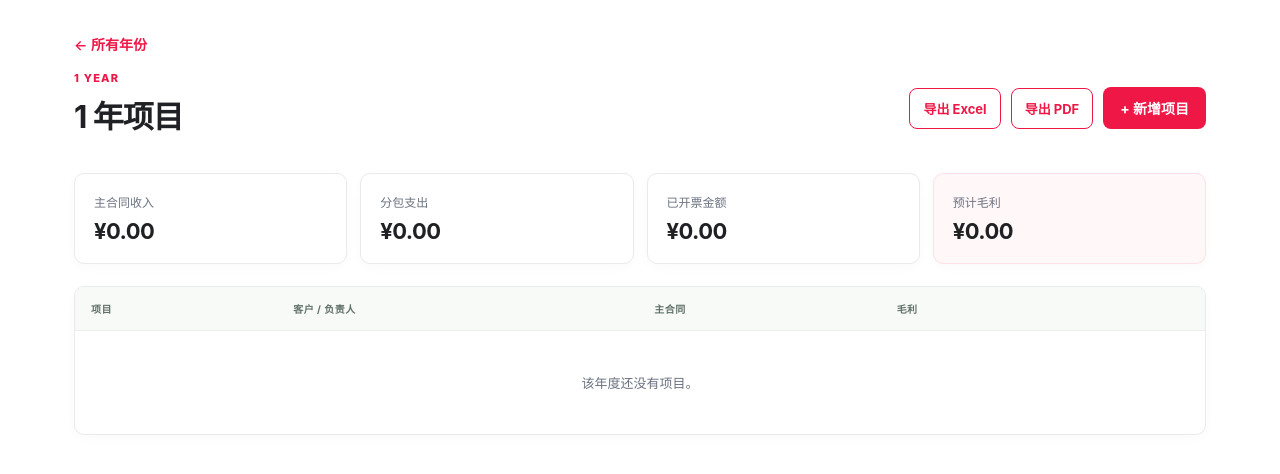
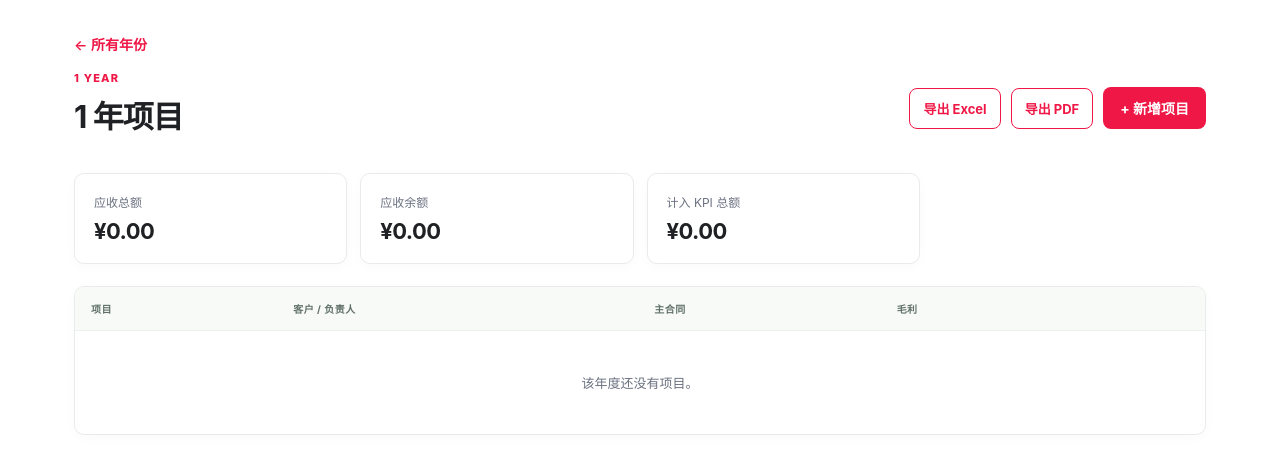
Before and after one commit to JingXuStella/Finance-SLA, a Flask app: page /years/1 in a window 1280 px wide. Shown: the part 66-540 px from the top of the page. Run offline with Flask 3, Linux system fonts and the light colour scheme; the visitor is signed in with stand-in values (Sample User, id 1); data comes from the database, SQL or seed files in the repository; data that the repository does not hold is empty.

Commit message:
Add yearly receivables summary

```diff
--- a/templates/year_detail.html
+++ b/templates/year_detail.html
@@ -1 +1 @@
-{% extends 'base.html' %}{% block content %}<a class="back" href="{{ url_for('dashboard') }}">← 所有年份</a><div class="page-head"><div><div class="eyebrow">{{ year }} YEAR</div><h1>{{ year }} 年项目</h1></div><div class="year-actions"><a class="export-link" href="{{ url_for('year_export',year=year,format='excel') }}">导出 Excel</a><a class="export-link" href="{{ url_for('year_export',year=year,format='pdf') }}">导出 PDF</a><a class="button" href="{{ url_for('project_new') }}">+ 新增项目</a></div></div><section class="stats"><article><span>主合同收入</span><strong>{{ totals.contract|currency }}</strong></article><article><span>分包支出</span><strong>{{ totals.subcontract|currency }}</strong></article><article><span>已开票金额</span><strong>{{ totals.invoice|currency }}</strong></article><article class="profit"><span>预计毛利</span><strong>{{ totals.profit|currency }}</strong></article></section><section class="table-card"><table><thead><tr><th>项目</th><th>客户 / 负责人</th><th>主合同</th><th>毛利</th><th></th></tr></thead><tbody>{% for p in projects %}<tr><td><b>{{ p.name }}</b><small>{{ p.notes or '—' }}</small></td><td>{{ p.client or '—' }}<small>{{ p.manager or '未指定' }}</small></td><td>{{ p.totals.contract|currency }}</td><td class="profit-value">{{ p.totals.profit|currency }}</td><td><a class="text-link" href="{{ url_for('project_detail',project_id=p.id) }}">查看款项 →</a></td></tr>{% else %}<tr><td colspan="5" class="empty">该年度还没有项目。</td></tr>{% endfor %}</tbody></table></section>{% endblock %}
+{% extends 'base.html' %}{% block content %}<a class="back" href="{{ url_for('dashboard') }}">← 所有年份</a><div class="page-head"><div><div class="eyebrow">{{ year }} YEAR</div><h1>{{ year }} 年项目</h1></div><div class="year-actions"><a class="export-link" href="{{ url_for('year_export',year=year,format='excel') }}">导出 Excel</a><a class="export-link" href="{{ url_for('year_export',year=year,format='pdf') }}">导出 PDF</a><a class="button" href="{{ url_for('project_new') }}">+ 新增项目</a></div></div><section class="stats"><article><span>应收总额</span><strong>{{ totals.receivable|currency }}</strong></article><article><span>应收余额</span><strong>{{ totals.receivable_balance|currency }}</strong></article><article><span>计入 KPI 总额</span><strong>{{ totals.kpi|currency }}</strong></article></section><section class="table-card"><table><thead><tr><th>项目</th><th>客户 / 负责人</th><th>主合同</th><th>毛利</th><th></th></tr></thead><tbody>{% for p in projects %}<tr><td><b>{{ p.name }}</b><small>{{ p.notes or '—' }}</small></td><td>{{ p.client or '—' }}<small>{{ p.manager or '未指定' }}</small></td><td>{{ p.totals.contract|currency }}</td><td class="profit-value">{{ p.totals.profit|currency }}</td><td><a class="text-link" href="{{ url_for('project_detail',project_id=p.id) }}">查看款项 →</a></td></tr>{% else %}<tr><td colspan="5" class="empty">该年度还没有项目。</td></tr>{% endfor %}</tbody></table></section>{% endblock %}
```
